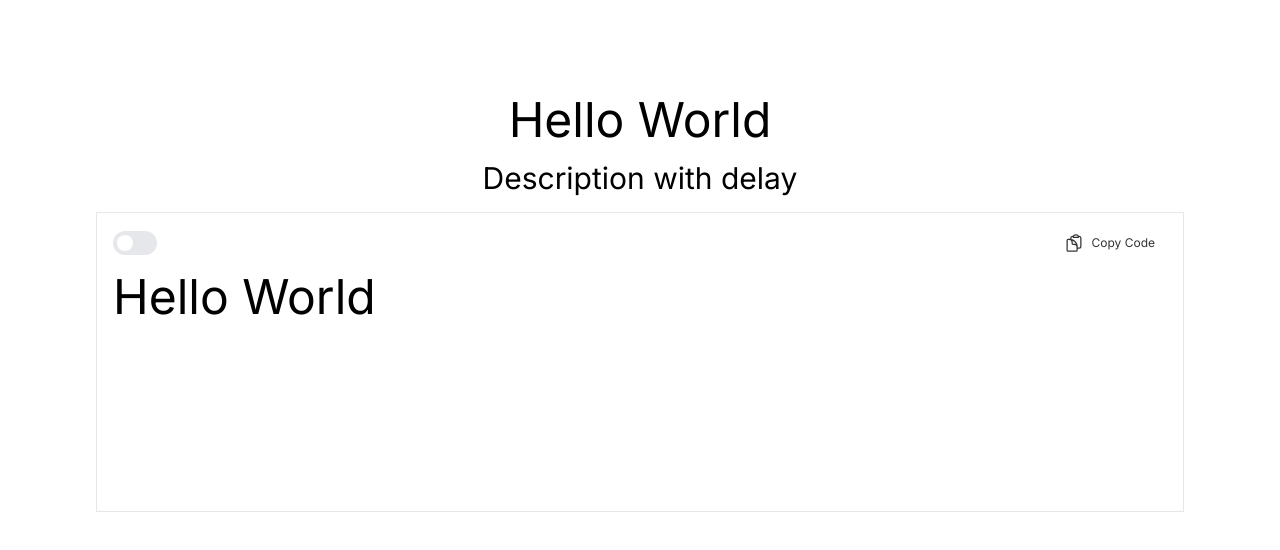
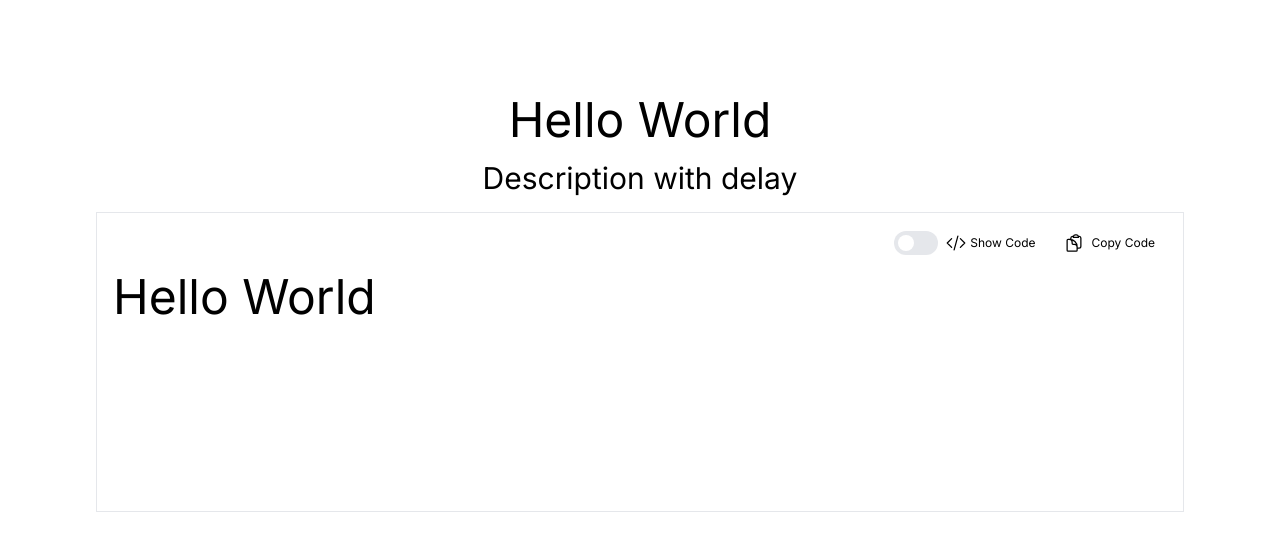
Before and after one commit to EMurrell/Motion-Repo, a Next.js app: page / in a window 1280 px wide. Shown: the top 550 px of the page. Built offline with nearby package versions, Linux system fonts and the light colour scheme.

Commit message:
update toggle section styles

```diff
--- a/app/components/Toggle.tsx
+++ b/app/components/Toggle.tsx
@@ -4,9 +4,8 @@ import { useState, ComponentType, ReactNode } from "react";
 import { Prism as SyntaxHighlighter } from "react-syntax-highlighter";
 import { coy as style } from "react-syntax-highlighter/dist/esm/styles/prism";
 import { CopyToClipboard } from "react-copy-to-clipboard";
-import { Switch } from "@headlessui/react";
+import { Switch, Label, Field } from "@headlessui/react";
 import {
-  EyeIcon,
   CodeBracketIcon,
   ClipboardDocumentIcon,
   ClipboardDocumentCheckIcon,
@@ -15,10 +14,6 @@ import {
 interface ToggleProps {
   animationComponent: ComponentType<{ children: ReactNode }>;
   code: string;
-}
-
-function classNames(...classes: string[]) {
-  return classes.filter(Boolean).join(" ");
 }
 
 export default function Toggle({
@@ -35,17 +30,24 @@ export default function Toggle({
 
   return (
     <div className="border p-4 my-4 w-full min-h-[300px]">
-      <div className="flex justify-between items-center mb-4">
-        <div className="flex items-center">
+      <div className="flex justify-end items-center mb-4">
+        <Field className="flex items-center">
           <Switch
             checked={showCode}
             onChange={setShowCode}
             className="group inline-flex h-6 w-11 items-center rounded-full bg-gray-200 data-[checked]:bg-blue-600 data-[disabled]:cursor-not-allowed data-[disabled]:opacity-50">
             <span className="size-4 translate-x-1 rounded-full bg-white transition group-data-[checked]:translate-x-6" />
           </Switch>
-        </div>
+          <Label
+            className={`${
+              showCode ? "text-blue-600" : ""
+            } text-xs cursor-pointer flex items-center`}>
+            <CodeBracketIcon className="w-5 h-5 ml-2 mr-1" />
+            Show Code
+          </Label>
+        </Field>
         <CopyToClipboard text={code} onCopy={handleCopy}>
-          <button className=" text-black/80 px-3 py-1 rounded flex items-center ml-4 text-xs">
+          <button className=" px-3 py-1 rounded flex items-center ml-4 text-xs">
             {copied ? (
               <ClipboardDocumentCheckIcon className="h-5 w-5 mr-2" />
             ) : (
```
